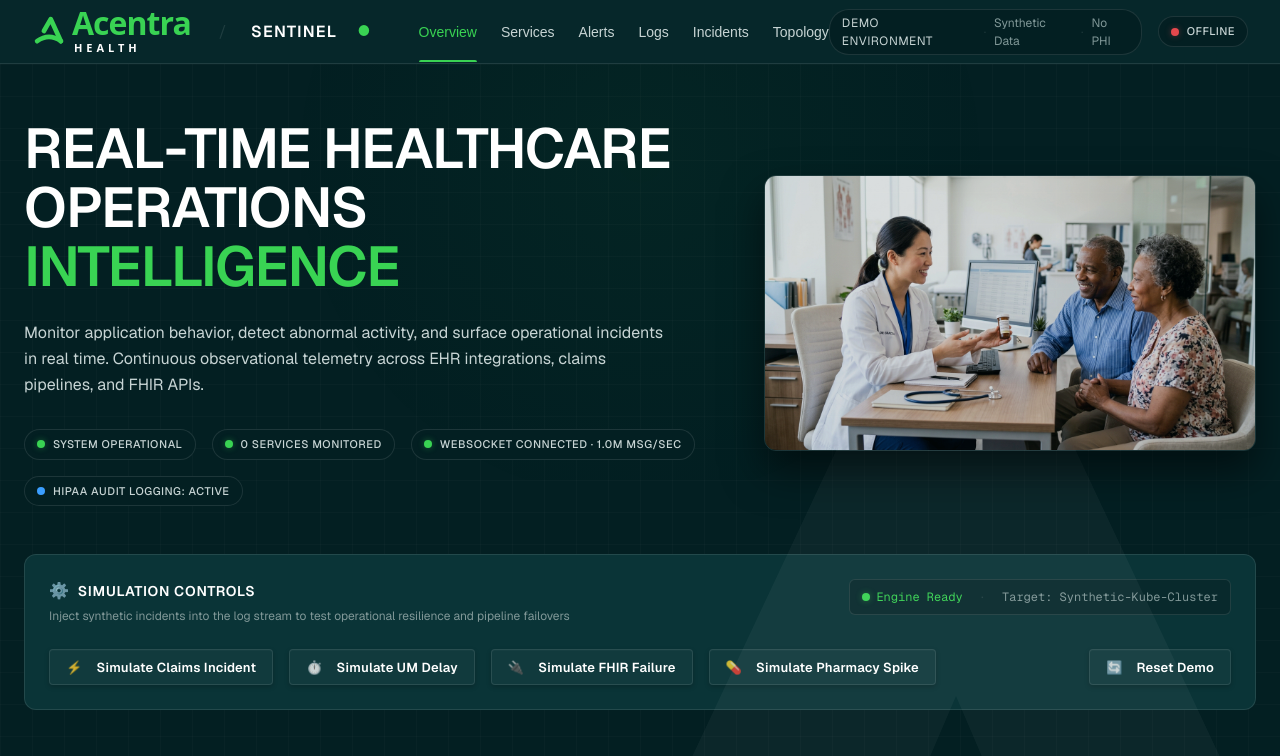
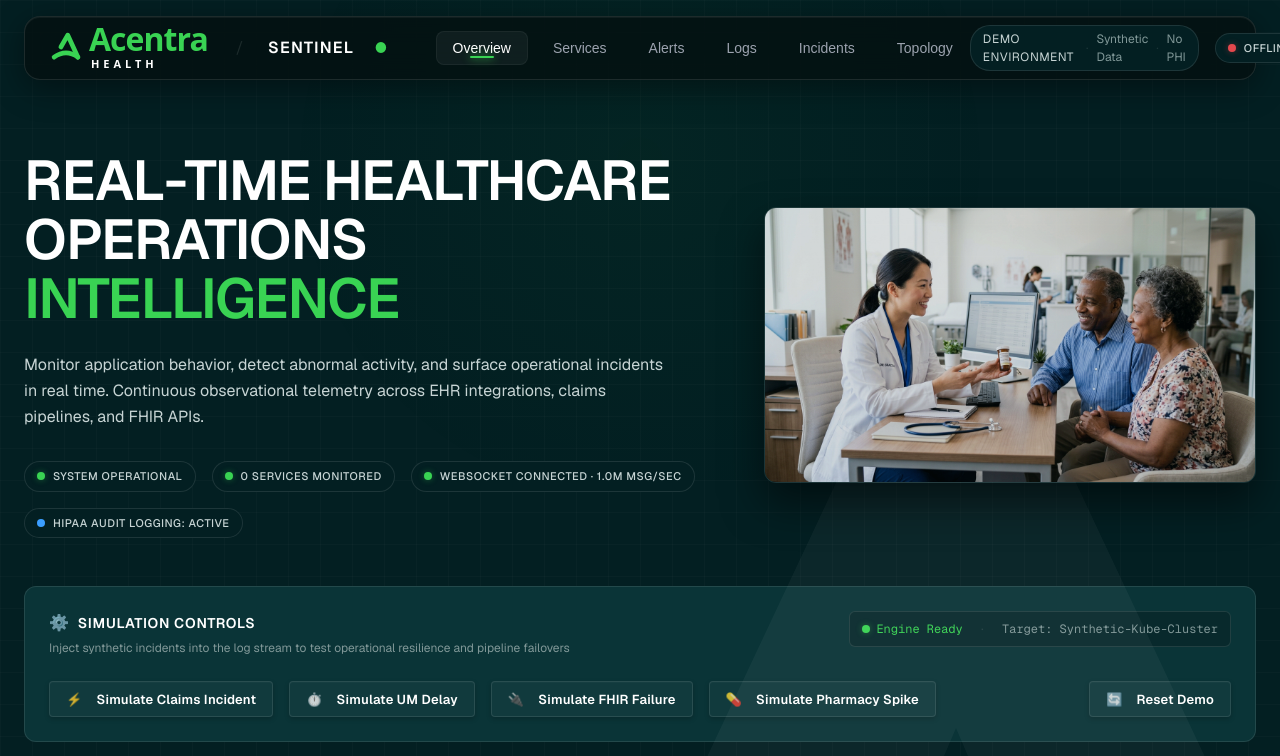
Before and after one commit to amishsingh2005/Acentra-Sentinel-Healthcare-Observatory, a React (Vite) app in the folder frontend/: page / in a window 1280 px wide. Shown: the top 756 px of the page. Built offline with nearby package versions, Linux system fonts and the light colour scheme; no server answers.

Commit message:
style: apply premium dark glassmorphism to top navigation

```diff
--- a/frontend/src/index.css
+++ b/frontend/src/index.css
@@ -99,16 +99,23 @@ body::before {
 
 /* Header */
 .header {
-  background-color: var(--bg-secondary);
-  border-bottom: 1px solid var(--border-subtle);
-  padding: 0 var(--space-5);
+  background-color: rgba(5, 15, 15, 0.75);
+  backdrop-filter: blur(20px);
+  -webkit-backdrop-filter: blur(20px);
+  border: 1px solid rgba(255, 255, 255, 0.1);
+  border-radius: 16px;
+  padding: 0 var(--space-4);
   height: 64px;
   display: flex;
   align-items: center;
   justify-content: space-between;
   position: sticky;
-  top: 0;
+  top: 16px;
+  margin: 16px auto;
+  max-width: 1400px;
+  width: calc(100% - 48px);
   z-index: 100;
+  box-shadow: 0 8px 32px rgba(0, 0, 0, 0.4), inset 0 1px 0 rgba(255, 255, 255, 0.05);
 }
 
 .header-brand {
@@ -129,34 +136,48 @@ body::before {
 
 .nav-links {
   display: flex;
-  gap: var(--space-4);
+  gap: var(--space-2);
   margin-left: var(--space-5);
+  align-items: center;
 }
 
 .nav-link {
-  color: var(--text-secondary);
+  color: #9CA3AF;
   text-decoration: none;
   font-size: 14px;
   font-weight: 500;
-  transition: all 0.2s;
-  background: none;
-  border: none;
+  transition: all 0.25s ease;
+  background: transparent;
+  border: 1px solid transparent;
   cursor: pointer;
-  padding: 0;
+  padding: 8px 16px;
   position: relative;
+  border-radius: 8px;
 }
 
-.nav-link:hover { color: var(--text-primary); }
-.nav-link.active { color: var(--accent-primary); }
+.nav-link:hover {
+  color: #FFFFFF;
+  text-shadow: 0 0 12px rgba(57, 211, 83, 0.3);
+  background: rgba(255, 255, 255, 0.03);
+}
+
+.nav-link.active {
+  color: #FFFFFF;
+  background: rgba(255, 255, 255, 0.05);
+  border: 1px solid rgba(255, 255, 255, 0.05);
+}
+
 .nav-link.active::after {
   content: '';
   position: absolute;
-  bottom: -22px;
-  left: 0;
-  right: 0;
+  bottom: 6px;
+  left: 50%;
+  transform: translateX(-50%);
+  width: 24px;
   height: 2px;
   background-color: var(--accent-primary);
-  border-radius: 2px 2px 0 0;
+  border-radius: 2px;
+  box-shadow: 0 0 8px var(--accent-primary);
 }
 
 .header-right {
```
